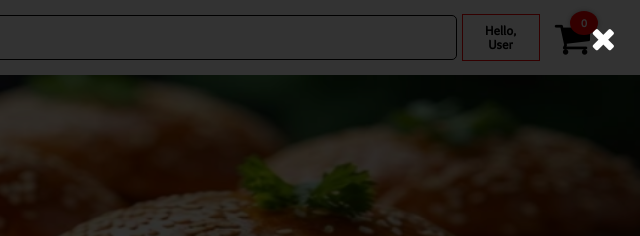
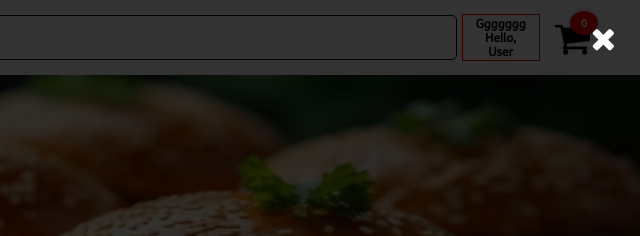
Before and after one commit to Chinonso-Iwu/Lagos-kitchen, a plain HTML site: page index.html in a window 1280 px wide. Shown: the top 236 px of the page, 640-1280 px from the left. Drawn offline with Linux system fonts and the light colour scheme.

Commit message:
Updated something

```diff
--- a/index.html
+++ b/index.html
@@ -50,7 +50,7 @@
                     </div>
                 </div>
                 <div class="div3" id="div3">
-
+                    ggggggg
                     <p>Hello,</p>
                     <span id="usernamePlace">User</span>
                     <div id="tooltip-name" class="tooltip-name"></div>
```
